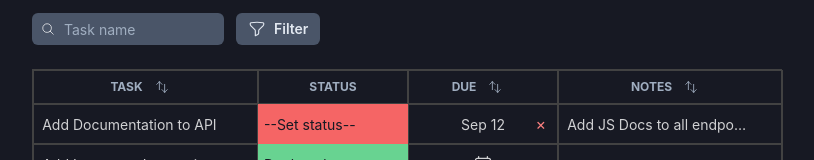
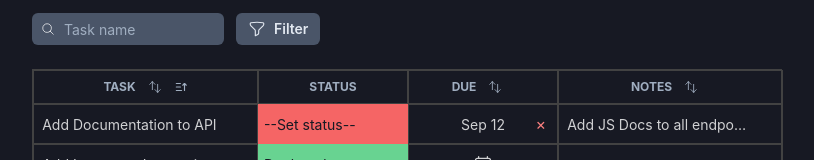
Before and after one commit to adex-badr18/react-table, a React (Vite) app: page / in a window 1280 px wide. Both pictures are taken after a click on the icon 293 px from the left and 253 px from the top of the page. Shown: the part 166-326 px from the top of the page, without its empty margins (132-946 px from the left). Built offline with nearby package versions, Linux system fonts and the light colour scheme.

Commit message:
feat: Show ascending/descending icon

```diff
--- a/package.json
+++ b/package.json
@@ -17,7 +17,8 @@
     "framer-motion": "10.16.1",
     "react": "18.2.0",
     "react-datepicker": "4.16.0",
-    "react-dom": "18.2.0"
+    "react-dom": "18.2.0",
+    "react-icons": "^5.0.1"
   },
   "devDependencies": {
     "@types/react": "18.2.15",
--- a/src/components/TaskTable.jsx
+++ b/src/components/TaskTable.jsx
@@ -7,6 +7,7 @@ import StatusCell from "./StatusCell";
 import DateCell from "./DateCell";
 import Filters from "./Filters";
 import SortIcon from "./icons/SortIcon";
+import { TbSortAscending, TbSortDescending } from "react-icons/tb";
 
 const columns = [
     {
@@ -83,6 +84,7 @@ const TaskTable = () => {
                                 headerGroup.headers.map(header => (
                                     <Box className='th' w={header.getSize()} key={header.id}>
                                         {header.column.columnDef.header}
+
                                         {header.column.getCanSort() && (
                                             <Icon
                                                 as={SortIcon}
@@ -91,6 +93,14 @@ const TaskTable = () => {
                                                 onClick={header.column.getToggleSortingHandler()}
                                             />
                                         )}
+
+                                        {
+                                            {
+                                                'asc': <TbSortAscending size={14} />,
+                                                'desc': <TbSortDescending size={14} />
+                                            }[header.column.getIsSorted()]
+                                        }
+
                                         <Box
                                             onMouseDown={header.getResizeHandler()}
                                             onTouchStart={header.getResizeHandler()}
```
Also changed, not shown: 1 other file (tests, documents, lock files or other folders).
